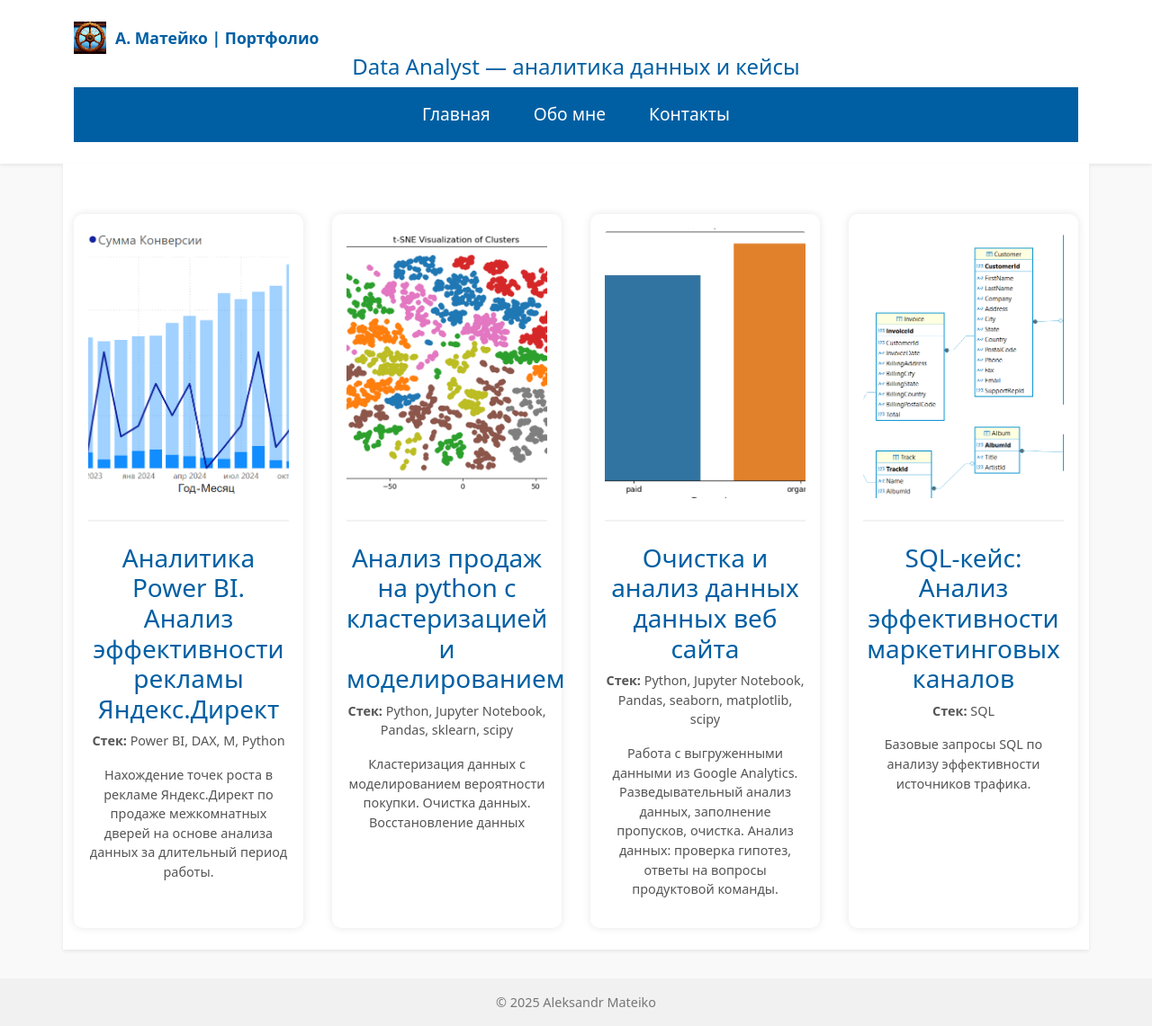
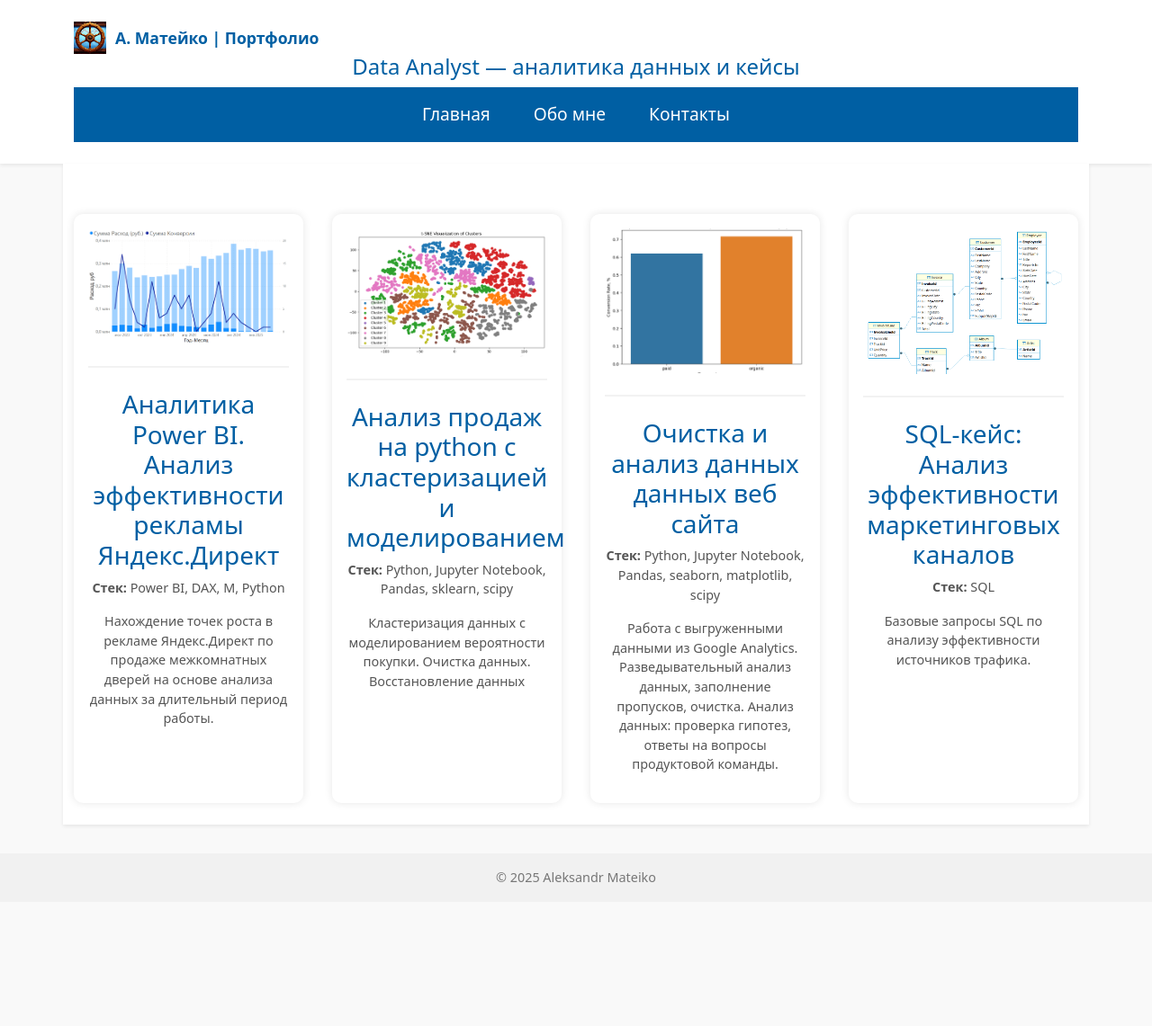
Before and after one commit to matejkoas/matejkoas.github.io, a Jekyll site: the page built from index.md, in a window 1280 px wide. Shown: the whole page at 90% size. Built offline with Jekyll 4.4.1, drawn with Linux system fonts in a browser that asks for light colours; after the commit the page ends 1003 px from its top, so only the background shows below that.

Commit message:
return img

```diff
--- a/assets/css/style.css
+++ b/assets/css/style.css
@@ -48,8 +48,7 @@ nav a.nav-link:hover {
 .case-card img {
   max-width: 100%;
   border-radius: 8px;
-  object-fit: cover;
-  height: 300px; /* Высота изображения */
+  height: auto;
 }
 
 .case-card h3 {
```
